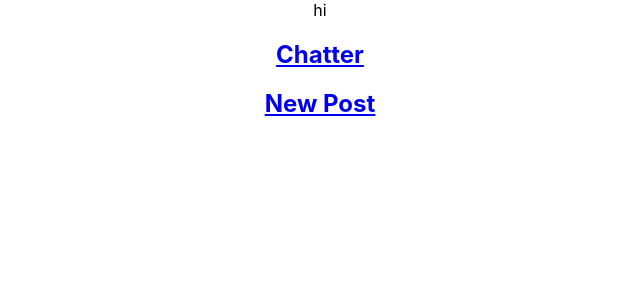
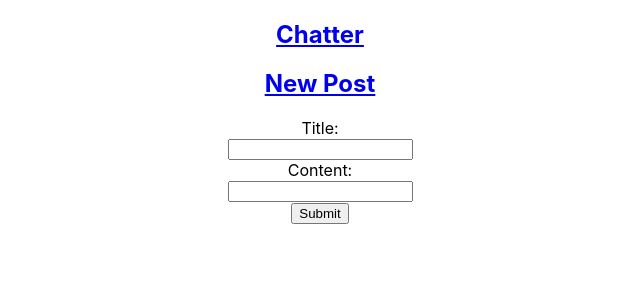
Before and after one commit to urchykli/MERN-frontend, a React (Create React App) app in the folder mern-frontend/: page /create in a window 1280 px wide. Shown: the top 300 px of the page, without its empty margins (320-960 px from the left). Built offline with nearby package versions, Linux system fonts and the light colour scheme.

Commit message:
changes to create

```diff
--- a/mern-frontend/src/components/App/App.js
+++ b/mern-frontend/src/components/App/App.js
@@ -26,7 +26,6 @@ class App extends Component {
     return (
       <div className="App">
       <nav>
-        hi
           <Link to="/">
           <h1>Chatter</h1>
           </Link>
--- a/mern-frontend/src/components/Create/Create.js
+++ b/mern-frontend/src/components/Create/Create.js
@@ -1,10 +1,39 @@
-import React, { Component } from 'react';
+import React, { Component } from "react";
 
 class Create extends Component {
+  constructor() {
+    super();
+    this.state = {
+      newPost: { title: "", content: "", conservationStatus: "" }
+    };
+    this.handleChange = this.handleChange.bind(this);
+    this.handleSubmit = this.handleSubmit.bind(this);
+  }
+  handleChange(evt) {
+    this.setState({ [evt.target.name]: evt.target.value });
+    console.log(this.state.name);
+  }
+  handleSubmit(evt) {
+    this.state;
+  }
   render() {
     return (
       <div>
-
+        <form onSubmit={this.handleSubmit}>
+          <label>
+            Title:
+            <br />
+            <input type="text" name="title" onChange={this.handleChange} />
+          </label>
+          <br />
+          <label>
+            Content:
+            <br />
+            <input type="text" name="content" onChange={this.handleChange} />
+          </label>
+          <br />
+          <input type="submit" value="Submit" />
+        </form>
       </div>
     );
   }
```
Lines whose indentation alone changed are shown as unchanged.
